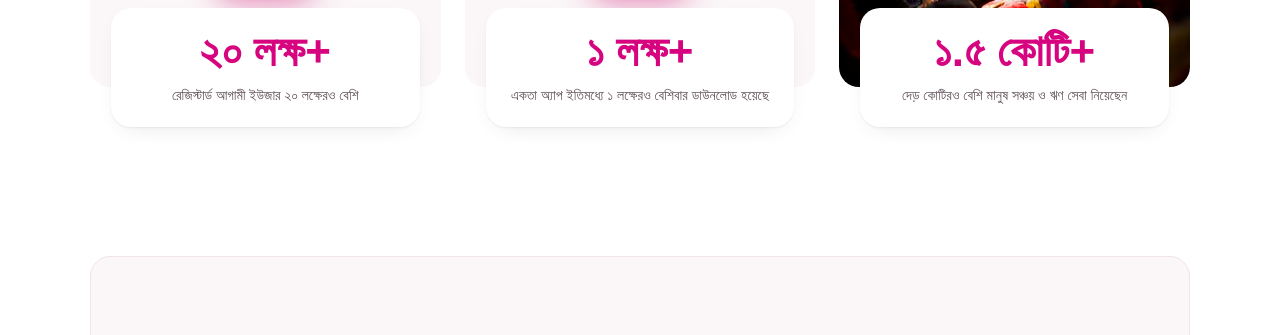
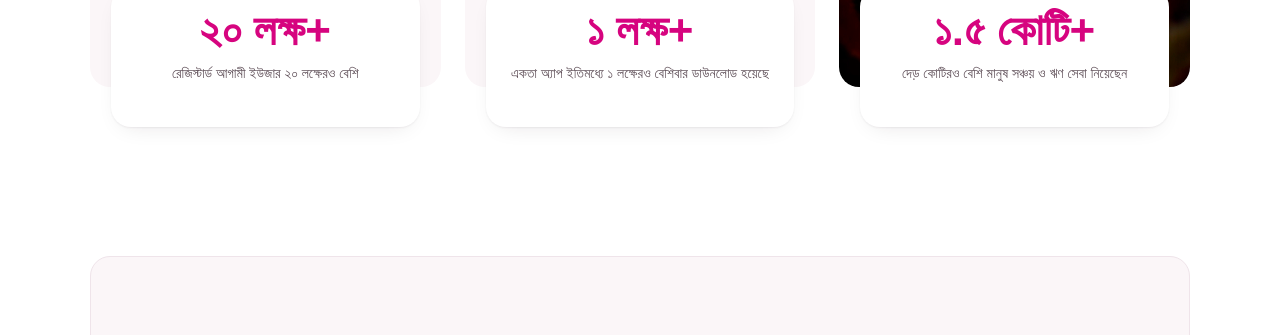
Before and after one commit to nahiyantabassum2303/mf-dtu-webstie-v4, a plain HTML site: page index.html in a window 1280 px wide. Shown: the part 1057-1392 px from the top of the page. Drawn offline with Linux system fonts and the light colour scheme.

Commit message:
Fix stat card height mismatch on homepage

```diff
--- a/index.html
+++ b/index.html
@@ -434,7 +434,7 @@
     color:var(--pink-600); margin-bottom:8px;
   }
   .stat-pill strong small{font-size:var(--fs-md); font-weight:600;}
-  .stat-pill p{font-size:var(--fs-sm); line-height:1.55; color:var(--ink-soft);}
+  .stat-pill p{font-size:var(--fs-sm); line-height:1.55; color:var(--ink-soft); min-height:calc(2 * 1.55 * var(--fs-sm));}
 
   /* =========================================================
      Testimonials
```
